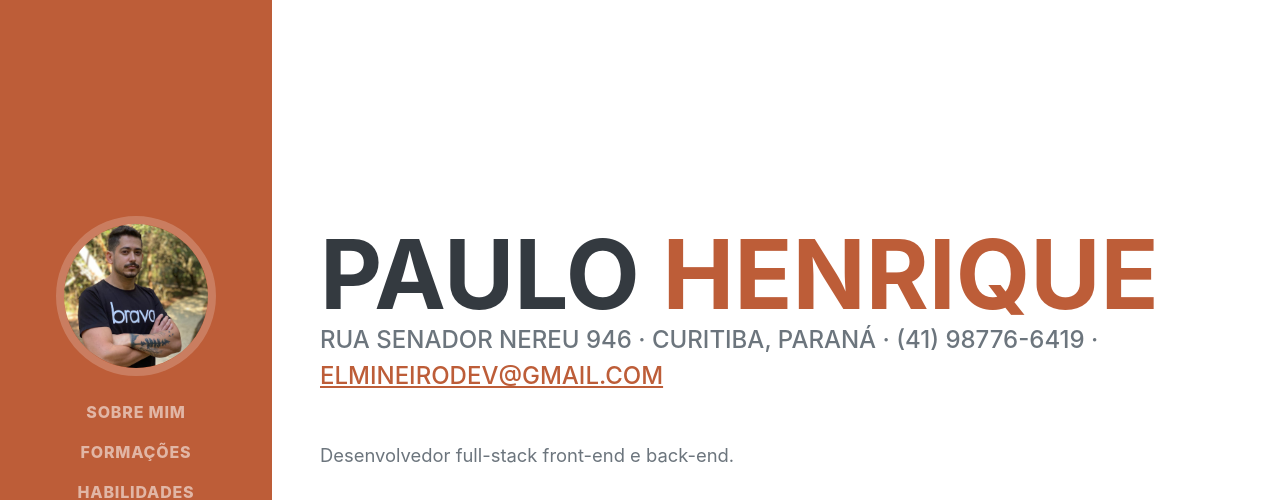
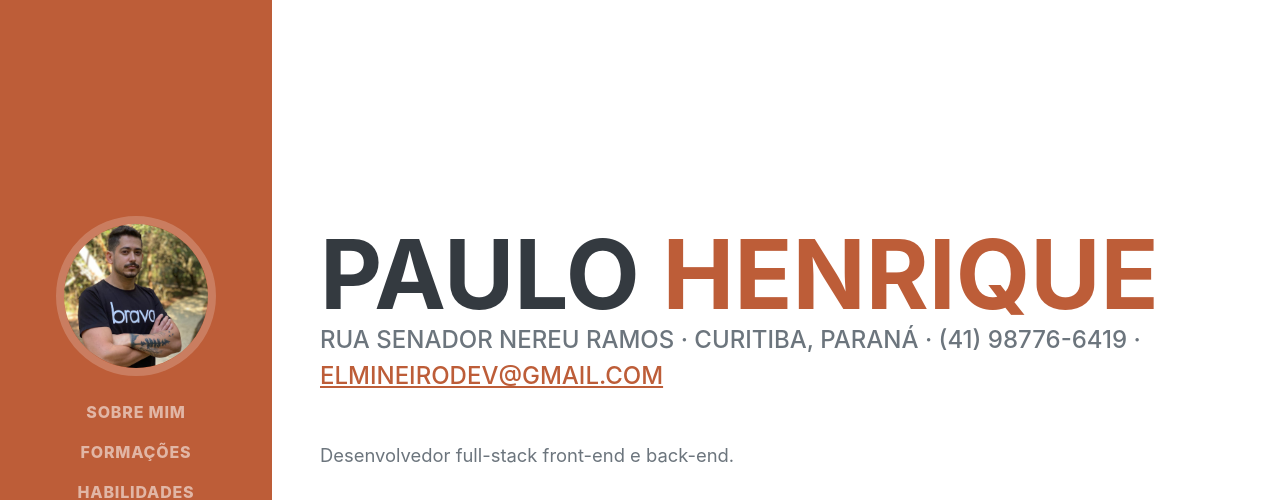
Before and after one commit to PauloHenriqueJr/PauloHenriqueJr.github.io, a plain HTML site: page my_potfolio/index.html in a window 1280 px wide. Shown: the top 500 px of the page. Drawn offline with nearby package versions, Linux system fonts and the light colour scheme; a web font is replaced by a local one.

Commit message:
update my potfolio

```diff
--- a/my_potfolio/index.html
+++ b/my_potfolio/index.html
@@ -47,7 +47,7 @@
                         <span class="text-primary">Henrique</span>
                     </h1>
                     <div class="subheading mb-5">
-                        Rua Senador Nereu 946 · Curitiba, Paraná · (41) 98776-6419 ·
+                        Rua Senador Nereu Ramos · Curitiba, Paraná · (41) 98776-6419 ·
                         <a href="mailto:name@email.com">elmineirodev@gmail.com</a>
                     </div>
                     <p class="lead mb-5">Desenvolvedor full-stack front-end e back-end.</p>
```
